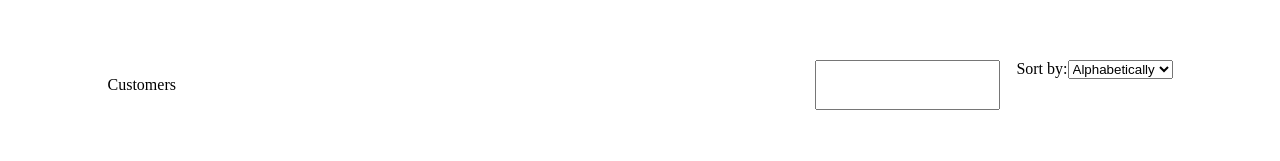
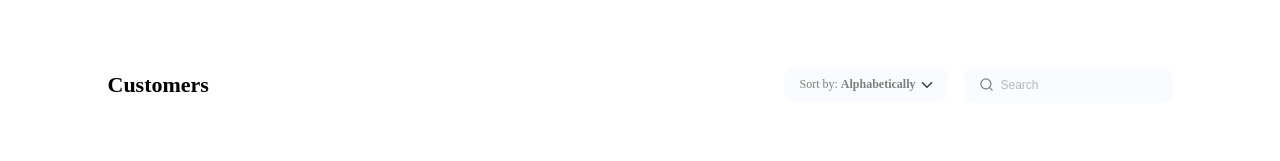
Before and after one commit to LauraMG12/Customers, a Vue app: page / in a window 1280 px wide. Shown: the part 238-399 px from the top of the page. Built offline with nearby package versions, Linux system fonts and the light colour scheme; the HTML template or start-up script is replaced by a standard one.

Commit message:
feat: Style customers list header

```diff
--- a/package.json
+++ b/package.json
@@ -10,6 +10,7 @@
     "preview": "vite preview"
   },
   "dependencies": {
+    "@vueuse/core": "^10.9.0",
     "vue": "^3.4.21"
   },
   "devDependencies": {
--- a/src/components/customersList/CustomersListHeader.vue
+++ b/src/components/customersList/CustomersListHeader.vue
@@ -1,18 +1,16 @@
-<script setup lang="ts"></script>
+<script setup lang="ts">
+import SearchInput from ".//SearchInput.vue";
+import SortDropdown from "./SortDropdown.vue";
+
+// import SearchIcon from "../shared/icons/Search.vue";
+</script>
 
 <template>
   <header class="customers-list-header">
-    <p>Customers</p>
+    <p class="title">Customers</p>
     <div class="actions">
-      <input type="search" />
-      <div class="sort-dropdown">
-        <label for="sort-type">Sort by:</label>
-        <select id="sort-type">
-          <option>Alphabetically</option>
-          <option>Customer id</option>
-          <option>Products</option>
-        </select>
-      </div>
+      <SortDropdown />
+      <SearchInput />
     </div>
   </header>
 </template>
@@ -21,10 +19,18 @@
 .customers-list-header {
   display: flex;
   justify-content: space-between;
+  align-items: center;
+  flex-wrap: wrap;
   width: 100%;
+  .title {
+    font-size: 22px;
+    font-weight: 700;
+  }
   .actions {
     display: flex;
+    align-items: center;
     gap: 16px;
+    font-size: 12px;
   }
 }
 </style>
--- /dev/null
+++ b/src/components/customersList/SearchInput.vue
@@ -0,0 +1,54 @@
+<script setup lang="ts">
+import { ref } from "vue";
+import Arrow from "../shared/icons/Search.vue";
+
+interface AppInputEmits {
+  (event: "text-changed", value: string): void;
+  (event: "focus-changed", value: boolean): void;
+}
+const emit = defineEmits<AppInputEmits>();
+const inputText = ref<string>("");
+</script>
+
+<template>
+  <div class="search-input">
+    <Arrow />
+    <input
+      :value="inputText"
+      type="text"
+      placeholder="Search"
+      @input="emit('text-changed', ($event.target as HTMLInputElement).value)"
+      @focus="emit('focus-changed', true)"
+    />
+  </div>
+</template>
+
+<style scoped lang="scss">
+.search-input {
+  position: relative;
+  border-radius: 10px;
+  user-select: none;
+  display: flex;
+  gap: 5px;
+  align-items: center;
+  margin: 0;
+  padding: 10px 15px;
+  max-width: 200px;
+  background-color: #f9fbff;
+
+  input {
+    font-size: 12px;
+    border: none;
+    outline: 0;
+    box-shadow: none;
+    text-overflow: ellipsis;
+    white-space: nowrap;
+    overflow: hidden;
+    background-color: transparent;
+
+    &::placeholder {
+      color: #b5b7c0;
+    }
+  }
+}
+</style>
--- /dev/null
+++ b/src/components/customersList/SortDropdown.vue
@@ -0,0 +1,91 @@
+<script setup lang="ts">
+import { ref } from "vue";
+import { onClickOutside } from "@vueuse/core";
+
+import Arrow from "../shared/icons/Arrow.vue";
+
+const isDropdownOpened = ref<boolean>(false);
+const sortDropdownRef = ref(null);
+const selectedOption = ref<string | undefined>();
+const defaultSelectedOption = ref<string>("Alphabetically");
+
+function toggleDropdown(): void {
+  isDropdownOpened.value = !isDropdownOpened.value;
+}
+function closeDropdown(): void {
+  isDropdownOpened.value = false;
+}
+function setSelected(selected: string): void {
+  selectedOption.value = selected;
+}
+onClickOutside(sortDropdownRef, closeDropdown);
+</script>
+
+<template>
+  <div ref="sortDropdownRef" class="sort-dropdown" @click="toggleDropdown()">
+    <div class="sort-type">
+      <label class="dropdown-label"
+        >Sort by:
+        <span class="selected-option">{{
+          selectedOption ?? defaultSelectedOption
+        }}</span></label
+      >
+      <Arrow />
+    </div>
+    <div v-if="isDropdownOpened" class="dropdown-select">
+      <option class="dropdown-option" @click="setSelected('Alphabetically')">
+        Alphabetically
+      </option>
+      <option class="dropdown-option" @click="setSelected('Customer id')">
+        Customer id
+      </option>
+    </div>
+  </div>
+</template>
+
+<style scoped lang="scss">
+.sort-dropdown {
+  border-radius: 10px;
+  padding: 10px 15px;
+  background-color: #f9fbff;
+  position: relative;
+
+  @media (hover: hover) {
+    &:hover,
+    & * {
+      cursor: pointer;
+    }
+  }
+  .sort-type {
+    display: flex;
+    align-items: center;
+    gap: 5px;
+    .dropdown-label {
+      color: #7e7e7e;
+      .selected-option {
+        font-weight: 600;
+      }
+    }
+  }
+  .dropdown-select {
+    position: absolute;
+    border-radius: 10px;
+    background-color: #f9fbff;
+    top: 100%;
+    left: 0;
+    width: 100%;
+    overflow: hidden;
+    z-index: 10;
+    .dropdown-option {
+      width: 100%;
+      padding: 5px 15px;
+      @media (hover: hover) {
+        &:hover {
+          background-color: #3d3c42;
+          color: #fff;
+        }
+      }
+    }
+  }
+}
+</style>
--- /dev/null
+++ b/src/components/shared/icons/Arrow.vue
@@ -0,0 +1,11 @@
+<template>
+  <svg width="12" height="6" fill="none" xmlns="http://www.w3.org/2000/svg">
+    <path
+      d="M1.5.75 6 5.25l4.5-4.5"
+      stroke="#3D3C42"
+      stroke-width="1.5"
+      stroke-linecap="round"
+      stroke-linejoin="round"
+    />
+  </svg>
+</template>
--- /dev/null
+++ b/src/components/shared/icons/Search.vue
@@ -0,0 +1,24 @@
+<template>
+  <svg
+    width="15"
+    height="15"
+    viewBox="0 0 24 24"
+    fill="none"
+    xmlns="http://www.w3.org/2000/svg"
+  >
+    <path
+      d="M11 19C15.4183 19 19 15.4183 19 11C19 6.58172 15.4183 3 11 3C6.58172 3 3 6.58172 3 11C3 15.4183 6.58172 19 11 19Z"
+      stroke="#7E7E7E"
+      stroke-width="2"
+      stroke-linecap="round"
+      stroke-linejoin="round"
+    />
+    <path
+      d="M21 20.9999L16.65 16.6499"
+      stroke="#7E7E7E"
+      stroke-width="2"
+      stroke-linecap="round"
+      stroke-linejoin="round"
+    />
+  </svg>
+</template>
--- a/src/styles/global.scss
+++ b/src/styles/global.scss
@@ -2,4 +2,6 @@
   margin: 0;
   padding: 0;
   box-sizing: border-box;
+  font-family: Poppins, sans-serif;
+  color: #3d3c42;
 }
```
Also changed, not shown: src/components/shared/icons/Close.vue (added, +17 -0 lines), 2 other files (tests, documents, lock files or other folders).
